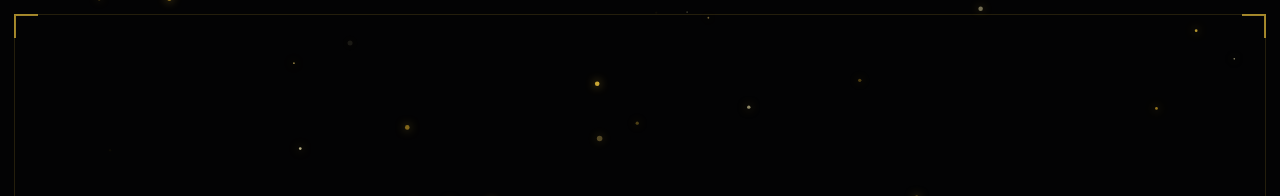
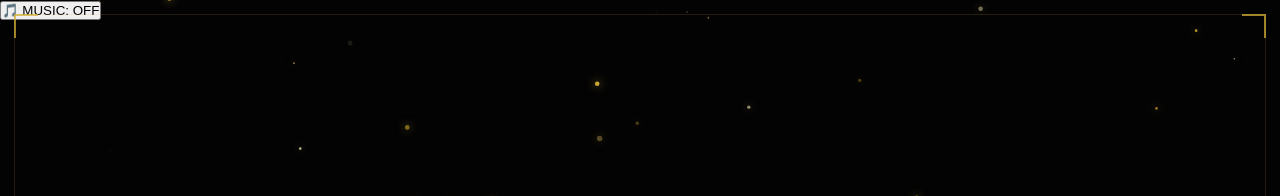
Before and after one commit to 1nd-12-12/Akshu, a plain HTML site: page index.html in a window 1280 px wide. Shown: the top 196 px of the page. Drawn offline with nearby package versions, Linux system fonts and the light colour scheme.

Commit message:
Implement music control with toggle button
Added a music control wrapper with a toggle button for background music playback.

```diff
--- a/index.html
+++ b/index.html
@@ -15,10 +15,16 @@
     <!-- Ambient Golden Particle Canvas -->
     <canvas id="gold-canvas"></canvas>
 
-    <!-- Royal Background Music (akshu.mp3) -->
-    <audio id="bg-music" loop preload="auto">
-        <source src="akshu.mp3" type="audio/mpeg">
-    </audio>
+    <!-- Royal Background Music (akshu.mp3) with Manual Toggle Control -->
+    <div class="music-control-wrapper">
+        <audio id="bg-music" loop preload="auto">
+            <source src="akshu.mp3" type="audio/mpeg">
+            Your browser does not support the audio element.
+        </audio>
+        <button id="music-toggle-btn" class="music-btn">
+            🎵 MUSIC: OFF
+        </button>
+    </div>
 
     <!-- Royal Ornamental Corner Frames -->
     <div class="royal-frame">
```
